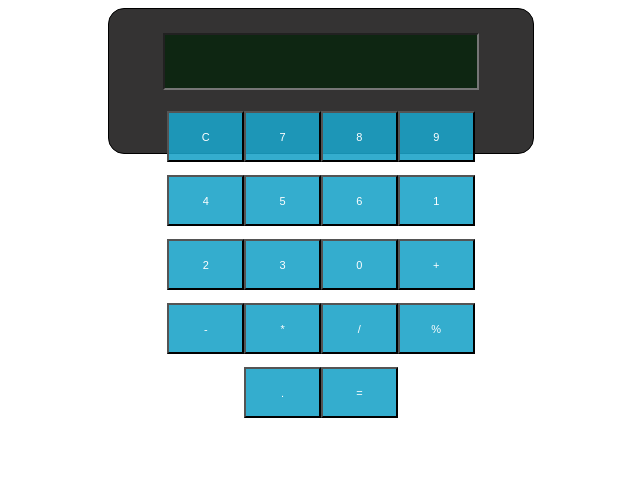
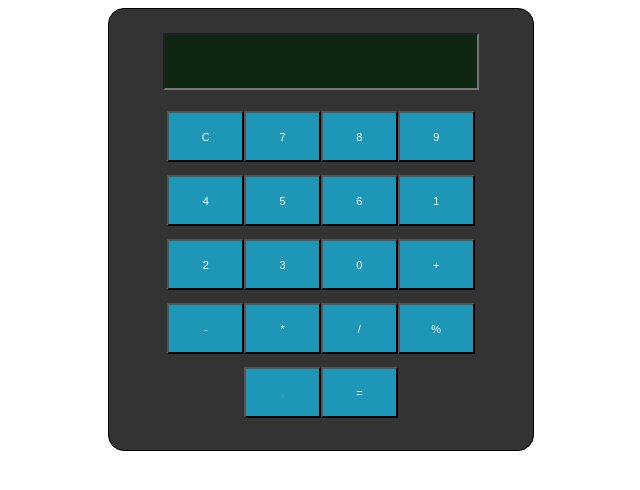
Before and after one commit to Tushalhansola124/Calculator2, a React (Vite) app: page / in a window 1280 px wide. Shown: the top 490 px of the page, without its empty margins (319-959 px from the left). Built offline with nearby package versions, Linux system fonts and the light colour scheme.

Commit message:
Update App.css

```diff
--- a/src/App.css
+++ b/src/App.css
@@ -1,10 +1,10 @@
 .calculatorContainer{
   border: 1px solid black ;
   width:30vw;
- border-radius:2vh;
+  border-radius:2vh;
   padding: 3vh 2.5vh;
   background-color: rgba(17, 16, 16, 0.851);
-  height:12vh;
+  height:auto;
 }
 .input{
   width:24vw;
```
